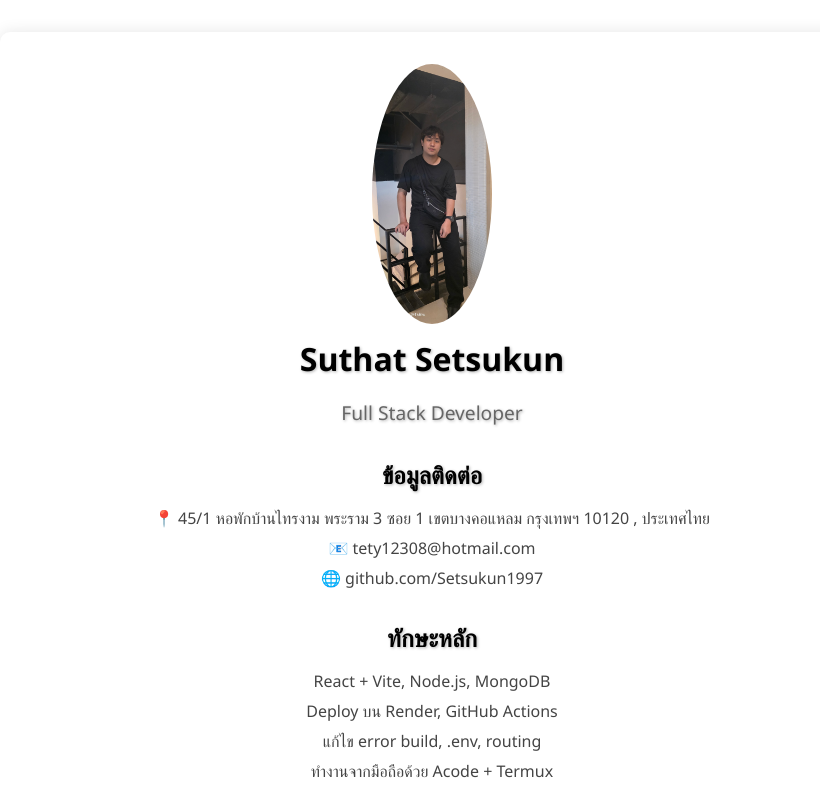
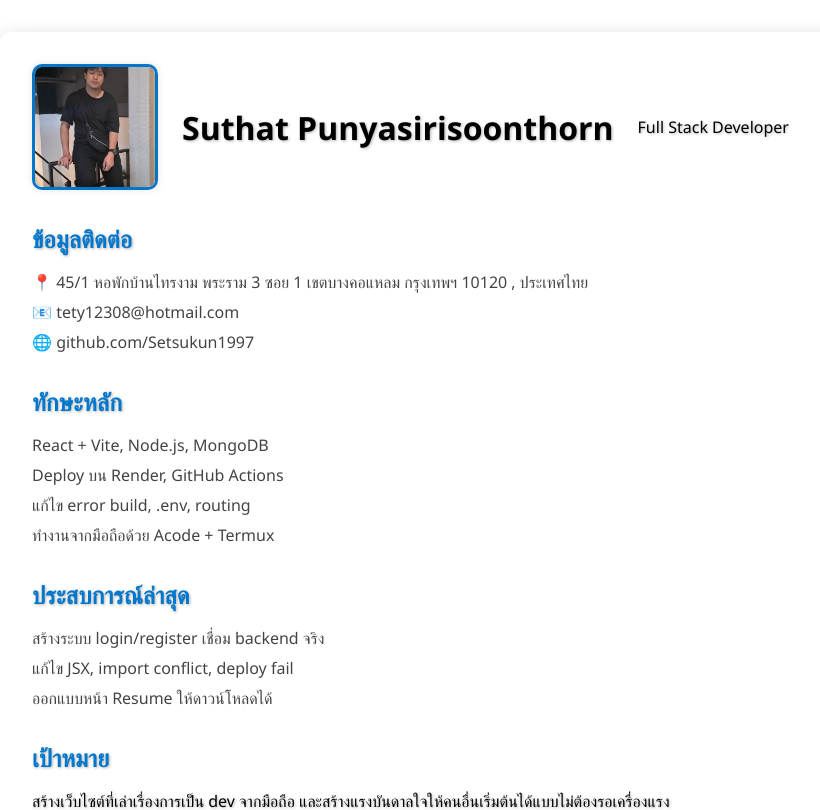
Before and after one commit to Setsukun1997/Setsukun-on-website, a React (Vite) app in the folder Frontend/: page /resume in a window 1280 px wide. Shown: the top 810 px of the page, without its empty margins (208-1028 px from the left). Built offline with nearby package versions, Linux system fonts and the light colour scheme.

Commit message:
Update Resume.jsx

```diff
--- a/Frontend/src/pages/Resume.jsx
+++ b/Frontend/src/pages/Resume.jsx
@@ -8,20 +8,20 @@ function Resume() {
     html2pdf().from(element).save('resume.pdf');
   };
   return (
-    <div className="resume-container" style={styles.container}>
-      <header style={styles.header}>
+    <div className="resume-container">
+      <header className="header">
         <img
           src="/myprofile.jpg"
           alt="รูปโปรไฟล์"
-          style={styles.profileImage}
+          className="profile-img"
         />
-        <h1 style={styles.name}>Suthat Setsukun</h1>
-        <p style={styles.title}>Full Stack Developer</p>
+        <h1 className="name">Suthat Punyasirisoonthorn</h1>
+        <p className="title">Full Stack Developer</p>
       </header>
 
       <section className="section">
-        <h2 style={styles.sectionTitle}>ข้อมูลติดต่อ</h2>
-        <ul style={styles.list}>
+        <h2 className="section-title">ข้อมูลติดต่อ</h2>
+        <ul className="list">
           <li>📍 45/1 หอพักบ้านไทรงาม พระราม 3 ซอย 1 เขตบางคอแหลม กรุงเทพฯ 10120 , ประเทศไทย</li>
           <li>📧 tety12308@hotmail.com</li>
           <li>🌐 github.com/Setsukun1997</li>
@@ -29,8 +29,8 @@ function Resume() {
       </section>
 
       <section className="section">
-        <h2 style={styles.sectionTitle}>ทักษะหลัก</h2>
-        <ul style={styles.list}>
+        <h2 className="section-title">ทักษะหลัก</h2>
+        <ul className="list">
           <li>React + Vite, Node.js, MongoDB</li>
           <li>Deploy บน Render, GitHub Actions</li>
           <li>แก้ไข error build, .env, routing</li>
@@ -39,8 +39,8 @@ function Resume() {
       </section>
 
       <section className="section">
-        <h2 style={styles.sectionTitle}>ประสบการณ์ล่าสุด</h2>
-        <ul style={styles.list}>
+        <h2 className="section-title">ประสบการณ์ล่าสุด</h2>
+        <ul className="list">
           <li>สร้างระบบ login/register เชื่อม backend จริง</li>
           <li>แก้ไข JSX, import conflict, deploy fail</li>
           <li>ออกแบบหน้า Resume ให้ดาวน์โหลดได้</li>
@@ -48,30 +48,17 @@ function Resume() {
       </section>
 
       <section className="section">
-        <h2 style={styles.sectionTitle}>เป้าหมาย</h2>
+        <h2 className="section-title">เป้าหมาย</h2>
         <p>สร้างเว็บไซต์ที่เล่าเรื่องการเป็น dev จากมือถือ และสร้างแรงบันดาลใจให้คนอื่นเริ่มต้นได้แบบไม่ต้องรอเครื่องแรง</p>
       </section>
 
-      <footer style={styles.footer}>
-        <button onClick={() => window.location.href = '/'} style={styles.backButton}>
+      <footer className="footer">
+        <button onClick={() => window.location.href = '/'} className="back-btn">
           ← กลับหน้าแรก
         </button>
       </footer>
     </div>
   );
 };
-const styles = {
-  container: { padding: '2rem', textAlign: 'center' },
-  header: { marginBottom: '2rem' },
-  profileImage: { width: '120px', borderRadius: '50%' },
-  name: { fontSize: '2rem', margin: '0.5rem 0' },
-  title: { fontSize: '1.2rem', color: '#666' },
-  section: { marginBottom: '2rem' },
-  sectionTitle: { fontSize: '1.5rem', marginBottom: '1rem' },
-  list: { listStyle: 'none', padding: 0 },
-  footer: { marginTop: '2rem' },
-  backButton: { padding: '0.5rem 1rem', fontSize: '1rem' }
-};
-
 
 export default Resume;
```
